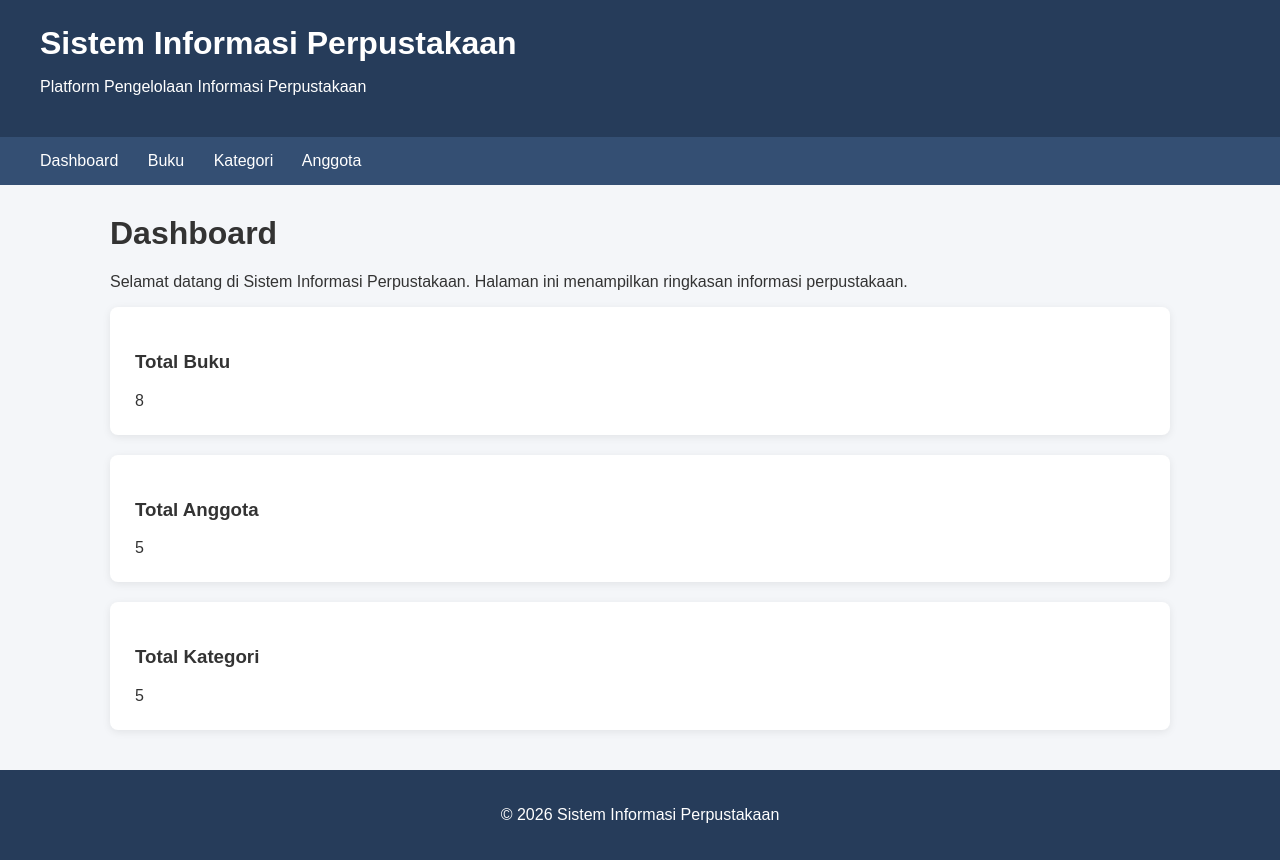
After one commit to agathakristia99/perpustakaan_baru, a Laravel app: page /dashboard in a window 1280 px wide. The commit adds this page. Run offline with Laravel 12, Linux system fonts and the light colour scheme.

Commit message:
Implement routing controller and blade

```diff
--- /dev/null
+++ b/app/Http/Controllers/DashboardController.php
@@ -0,0 +1,19 @@
+<?php
+
+namespace App\Http\Controllers;
+
+class DashboardController extends Controller
+{
+    public function index()
+    {
+        $totalBooks = 8;
+        $totalMembers = 5;
+        $totalCategories = 5;
+
+        return view('dashboard.index', compact(
+            'totalBooks',
+            'totalMembers',
+            'totalCategories'
+        ));
+    }
+}
--- /dev/null
+++ b/resources/views/dashboard/index.blade.php
@@ -0,0 +1,29 @@
+@extends('layouts.app')
+
+@section('title', 'Dashboard')
+
+@section('content')
+    <h1>Dashboard</h1>
+
+    <p>
+        Selamat datang di Sistem Informasi Perpustakaan.
+        Halaman ini menampilkan ringkasan informasi perpustakaan.
+    </p>
+
+    <div class="cards">
+        <div class="card">
+            <h3>Total Buku</h3>
+            <div class="number">{{ $totalBooks }}</div>
+        </div>
+
+        <div class="card">
+            <h3>Total Anggota</h3>
+            <div class="number">{{ $totalMembers }}</div>
+        </div>
+
+        <div class="card">
+            <h3>Total Kategori</h3>
+            <div class="number">{{ $totalCategories }}</div>
+        </div>
+    </div>
+@endsection
--- /dev/null
+++ b/resources/views/layouts/app.blade.php
@@ -0,0 +1,110 @@
+<!DOCTYPE html>
+<html lang="id">
+<head>
+    <meta charset="UTF-8">
+    <meta name="viewport" content="width=device-width, initial-scale=1.0">
+    <title>@yield('title') - Sistem Informasi Perpustakaan</title>
+
+    <style>
+        * {
+            box-sizing: border-box;
+        }
+
+        body {
+            margin: 0;
+            font-family: Arial, sans-serif;
+            background: #f4f6f9;
+            color: #333;
+        }
+
+        header {
+            background: #263c5a;
+            color: white;
+            padding: 25px 40px;
+        }
+
+        header h1 {
+            margin: 0 0 8px;
+        }
+
+        nav {
+            background: #344f73;
+            padding: 15px 40px;
+        }
+
+        nav a {
+            color: white;
+            text-decoration: none;
+            margin-right: 25px;
+        }
+
+        nav a:hover {
+            text-decoration: underline;
+        }
+
+        main {
+            max-width: 1100px;
+            margin: 30px auto;
+            padding: 0 20px;
+            min-height: 400px;
+        }
+
+        .card {
+            background: white;
+            padding: 25px;
+            border-radius: 8px;
+            margin-bottom: 20px;
+            box-shadow: 0 2px 8px rgba(0,0,0,0.08);
+        }
+
+        table {
+            width: 100%;
+            border-collapse: collapse;
+            background: white;
+        }
+
+        th, td {
+            padding: 13px;
+            border: 1px solid #ddd;
+            text-align: left;
+        }
+
+        th {
+            background: #263c5a;
+            color: white;
+        }
+
+        footer {
+            background: #263c5a;
+            color: white;
+            text-align: center;
+            padding: 20px;
+            margin-top: 40px;
+        }
+    </style>
+</head>
+
+<body>
+
+    <header>
+        <h1>Sistem Informasi Perpustakaan</h1>
+        <p>Platform Pengelolaan Informasi Perpustakaan</p>
+    </header>
+
+    <nav>
+        <a href="/dashboard">Dashboard</a>
+        <a href="/books">Buku</a>
+        <a href="/categories">Kategori</a>
+        <a href="/members">Anggota</a>
+    </nav>
+
+    <main>
+        @yield('content')
+    </main>
+
+    <footer>
+        <p>&copy; 2026 Sistem Informasi Perpustakaan</p>
+    </footer>
+
+</body>
+</html>
--- a/routes/web.php
+++ b/routes/web.php
@@ -1,19 +1,20 @@
 <?php
 
 use Illuminate\Support\Facades\Route;
+use App\Http\Controllers\DashboardController;
 use App\Http\Controllers\BookController;
 use App\Http\Controllers\CategoryController;
 use App\Http\Controllers\MemberController;
 
-// Halaman utama
 Route::get('/', function () {
-    return view('welcome');
+    return redirect('/dashboard');
 });
 
-// Route Buku
+Route::get('/dashboard', [DashboardController::class, 'index']);
+
 Route::get('/books', [BookController::class, 'index']);
+Route::get('/books/{id}', [BookController::class, 'show']);
 
-// Route Kategori
 Route::get('/categories', [CategoryController::class, 'index']);
 Route::get('/categories/create', [CategoryController::class, 'create']);
 Route::post('/categories', [CategoryController::class, 'store']);
@@ -21,5 +22,4 @@ Route::get('/categories/{id}/edit', [CategoryController::class, 'edit']);
 Route::put('/categories/{id}', [CategoryController::class, 'update']);
 Route::delete('/categories/{id}', [CategoryController::class, 'destroy']);
 
-// Route Anggota
 Route::get('/members', [MemberController::class, 'index']);
```
Also changed, not shown: app/Http/Controllers/BookController.php (+15 -3 lines), app/Http/Controllers/CategoryController.php (+20 -22 lines), app/Http/Controllers/MemberController.php (+7 -3 lines), resources/views/books/index.blade.php (+22 -18 lines), resources/views/books/show.blade.php (added, +22 -0 lines), resources/views/categories/index.blade.php (+11 -43 lines), resources/views/members/index.blade.php (+21 -21 lines).
